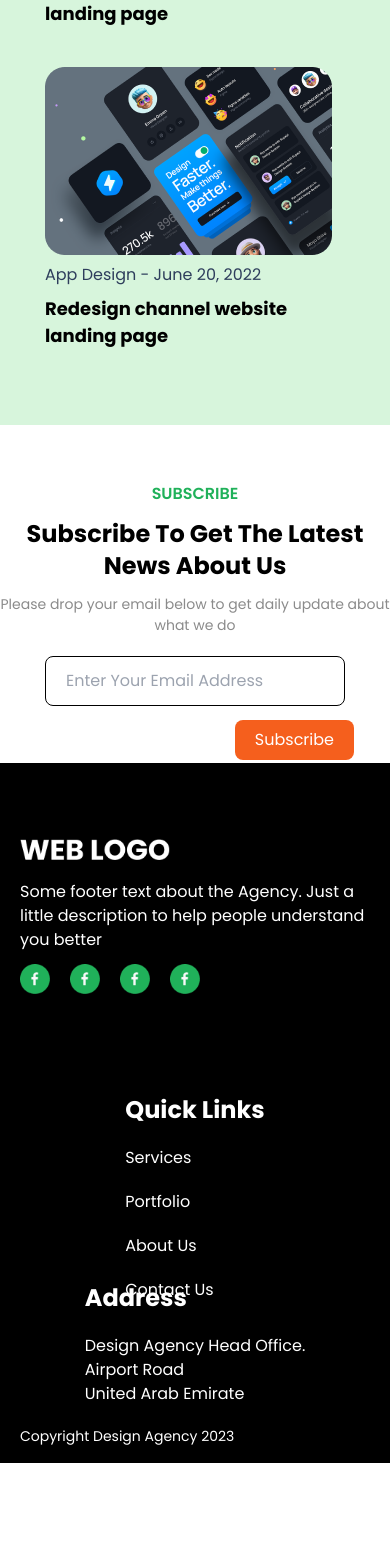
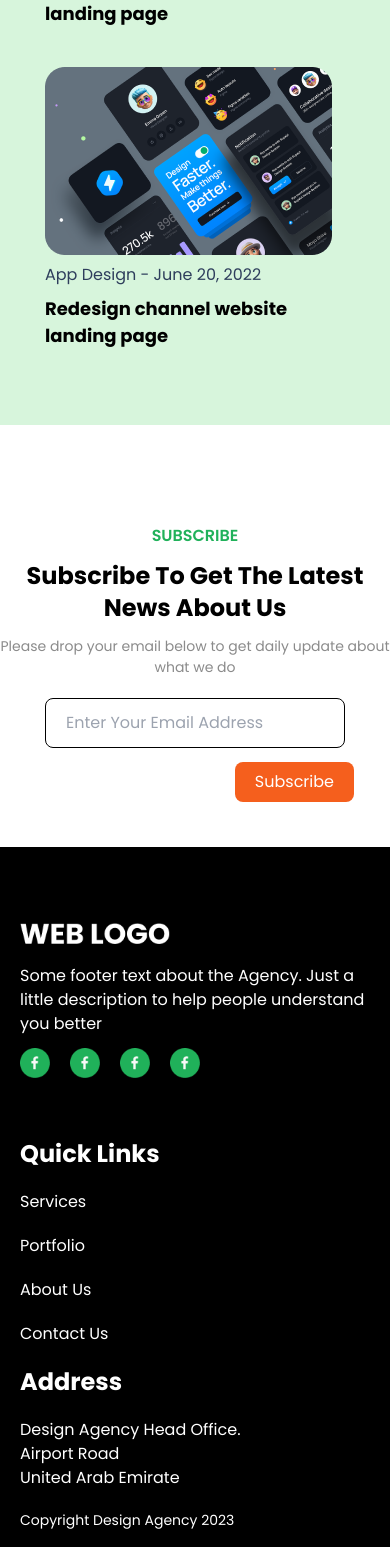
Before and after one commit to mdsajalali/web-design-agency, a Next.js app: page / in a window 390 px wide. Shown: the part 5036-6583 px from the top of the page. Before the commit the page ends 6499 px from the top, so only its background shows below. Built offline with nearby package versions, Linux system fonts and the light colour scheme.

Commit message:
footer section response issues fixed

```diff
--- a/src/components/Footer.jsx
+++ b/src/components/Footer.jsx
@@ -5,7 +5,7 @@ const Footer = () => {
   return (
     <div className="bg-[#000] text-white min-h-[40vh]">
       <div className="max-w-[1440px] mx-auto p-4 px-5 md:px-20">
-        <div className="grid grid-cols-1 md:grid-cols-2 lg:grid-cols-3 place-items-center mt-10 gap-5">
+        <div className="grid grid-cols-1 md:grid-cols-2 lg:grid-cols-3 md:place-items-center mt-10 gap-5">
           <div>
             <Image
               className="my-5"
@@ -54,7 +54,7 @@ const Footer = () => {
             </div>
           </div>
           <div className="list-none ">
-            <h2 className="font-bold text-2xl mt-10">Quick Links</h2>
+            <h2 className="font-bold text-2xl md:mt-10">Quick Links</h2>
             <li className="mt-5">
               <Link href="/" className="hover:underline">
                 Services
@@ -76,7 +76,7 @@ const Footer = () => {
               </Link>
             </li>
           </div>
-          <div className="list-none -mt-10">
+          <div className="list-none md-mt-10">
             <h2 className="mb-5 font-bold text-2xl">Address</h2>
             <li>Design Agency Head Office.</li>
             <li>Airport Road</li>
--- a/src/components/Subscribe.jsx
+++ b/src/components/Subscribe.jsx
@@ -1,6 +1,6 @@
 const Subscribe = () => {
   return (
-    <div className="min-h-[40vh] flex flex-col items-center justify-center ">
+    <div className="min-h-[50vh] md:min-h-[40vh] flex flex-col items-center justify-center ">
       <div className="text-center">
         <h1 className="text-[#20B15A] font-semibold">SUBSCRIBE</h1>
         <h2 className="my-3 font-bold text-2xl capitalize">
```
